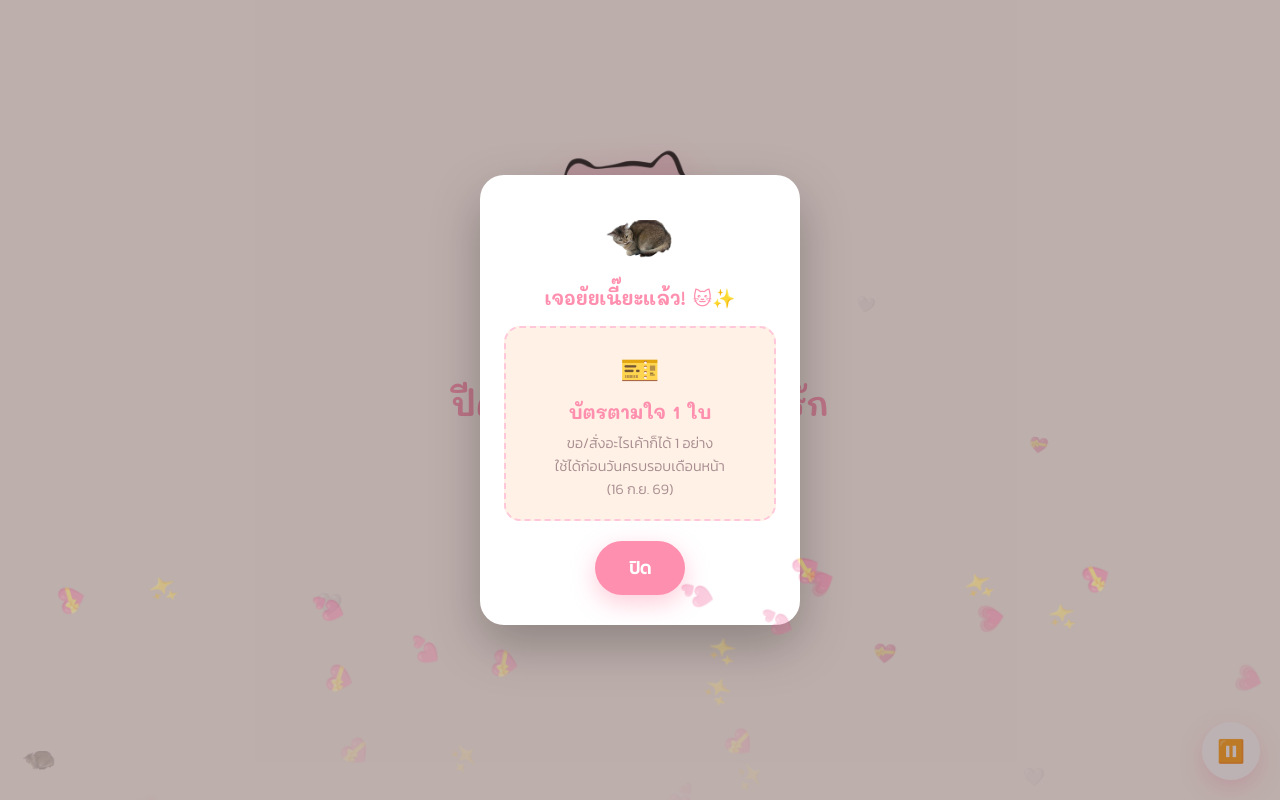
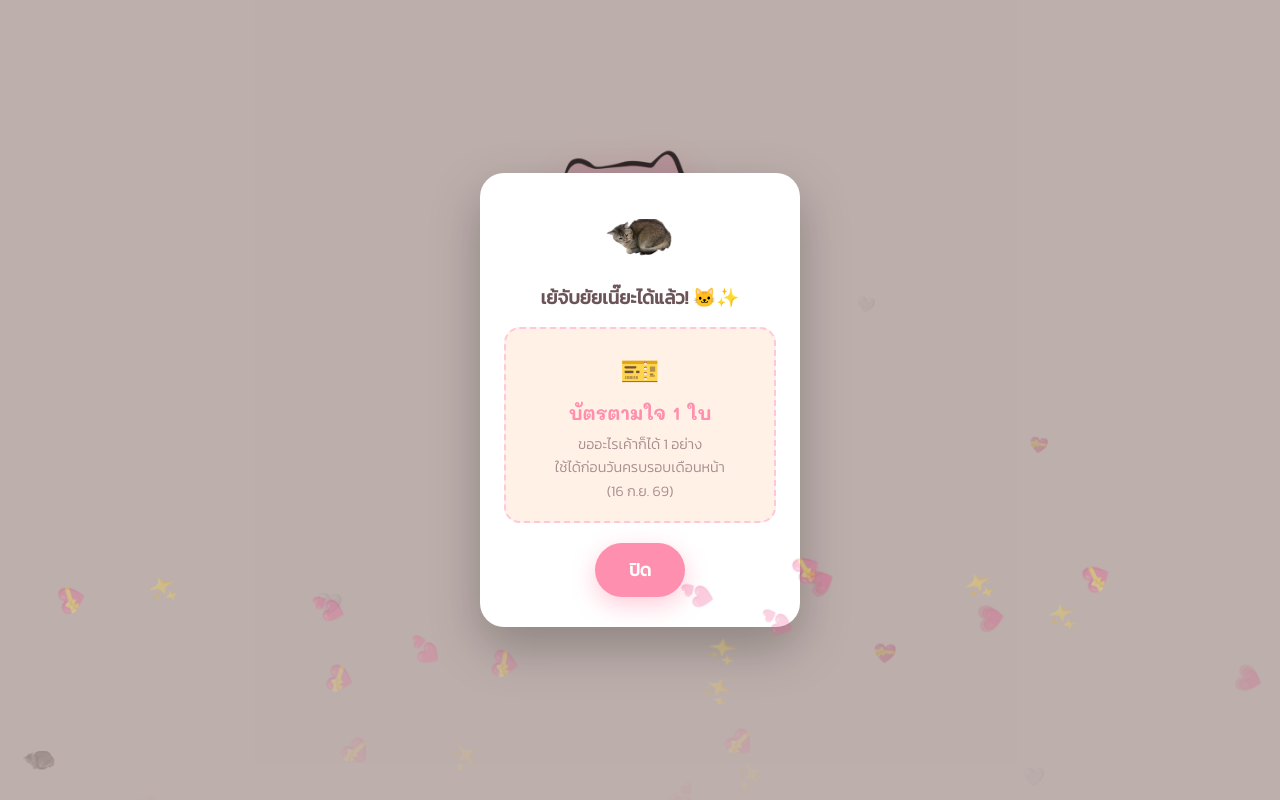
Before and after one commit to idontknow-family/jinny, a website: page index.html in a window 1280 px wide. Both pictures are taken after a click on the button "???". Drawn offline with Linux system fonts and the light colour scheme.

```diff
--- a/index.html
+++ b/index.html
@@ -27,12 +27,6 @@
       <div class="load-bar-fill"></div>
     </div>
   </div>
-
-  <!-- ปุ่มเปิด/ปิดเพลง มุมขวาล่าง -->
-  <button id="music-toggle" aria-label="เปิด/ปิดเพลง">🎵</button>
-  <audio id="bg-music" loop>
-    <source src="assets/pun.mp3" type="audio/mpeg">
-  </audio>
 
   <!-- ================= 1. หน้าต้อนรับ (ปีศาจหมู) ================= -->
   <section id="page-welcome" class="app-page active">
@@ -157,24 +151,8 @@
         <p class="polaroid-caption">ชอบรูปนี้ถ่ายกับลูกๆด้วยย</p>
       </div>
 
-      <div class="polaroid">
-        <div class="tape"></div><img src="assets/7.png" class="polaroid-img" alt="">
-        <p class="polaroid-caption">[แก้ตรงนี้] รูปที่ 7</p>
-      </div>
-
-      <div class="polaroid">
-        <div class="tape"></div><img src="assets/8.png" class="polaroid-img" alt="">
-        <p class="polaroid-caption">[แก้ตรงนี้] รูปที่ 8</p>
-      </div>
-
-      <div class="polaroid">
-        <div class="tape"></div><img src="assets/9.png" class="polaroid-img" alt="">
-        <p class="polaroid-caption">[แก้ตรงนี้] รูปที่ 9</p>
-      </div>
-    </div>
-
-    <br><br>
-    <button class="back-btn" onclick="goToPage('page-gallery', 'page-menu')">ย้อนกลับ</button>
+      <br><br>
+      <button class="back-btn" onclick="goToPage('page-gallery', 'page-menu')">ย้อนกลับ</button>
   </section>
 
 
@@ -241,11 +219,11 @@
   <div id="egg-modal" class="egg-modal hidden-page">
     <div class="egg-modal-card">
       <img src="assets/meow.png" alt="" class="egg-modal-cat">
-      <h3>เจอยัยเนี๊ยะแล้ว! 🐱✨</h3>
+      <h3>เย้จับยัยเนี๊ยะได้แล้ว! 🐱✨</h3>
       <div class="coupon">
         <div class="coupon-ticket">🎫</div>
         <p class="coupon-title">บัตรตามใจ 1 ใบ</p>
-        <p class="coupon-desc">ขอ/สั่งอะไรเค้าก็ได้ 1 อย่าง<br>ใช้ได้ก่อนวันครบรอบเดือนหน้า<br>(16 ก.ย. 69)</p>
+        <p class="coupon-desc">ขออะไรเค้าก็ได้ 1 อย่าง<br>ใช้ได้ก่อนวันครบรอบเดือนหน้า<br>(16 ก.ย. 69)</p>
       </div>
       <button class="main-btn" id="egg-modal-close" style="margin-top: 20px;">ปิด</button>
     </div>
--- a/script.js
+++ b/script.js
@@ -27,41 +27,6 @@
     setTimeout(() => el.remove(), duration * 1000);
 }
 setInterval(spawnBackgroundElement, 1200); // ช้าลง ไม่รกตา
-
-// ============================================================
-// 3) ปุ่มเปิด/ปิดเพลง (คลอเบาๆ พื้นหลัง)
-// ============================================================
-const musicBtn = document.getElementById('music-toggle');
-const music = document.getElementById('bg-music');
-let isPlaying = false;
-
-function playMusic() {
-    if (!isPlaying && music) {
-        music.volume = 0.12;
-        music.play().then(() => {
-            if (musicBtn) {
-                musicBtn.textContent = '⏸️';
-                musicBtn.classList.add('playing');
-            }
-            isPlaying = true;
-        }).catch(() => { /* เบราว์เซอร์บล็อก autoplay ไว้ก่อนก็ไม่เป็นไร */ });
-    }
-}
-
-if (musicBtn) {
-    musicBtn.addEventListener('click', (e) => {
-        e.stopPropagation();
-        if (!isPlaying) {
-            playMusic();
-        } else {
-            music.pause();
-            musicBtn.textContent = '🎵';
-            musicBtn.classList.remove('playing');
-            isPlaying = false;
-        }
-    });
-}
-document.body.addEventListener('click', playMusic, { once: true });
 
 // ============================================================
 // 4) ระบบเปลี่ยนหน้า (Navigation)
--- a/style.css
+++ b/style.css
@@ -136,39 +136,6 @@
   background: var(--pink-deep);
   border-radius: 999px;
   transition: width 0.3s ease;
-}
-
-/* ---------- ปุ่มเพลง ---------- */
-#music-toggle {
-  position: fixed;
-  bottom: 22px;
-  right: 22px;
-  z-index: 998;
-  width: 54px;
-  height: 54px;
-  border-radius: 50%;
-  border: none;
-  background: var(--white);
-  box-shadow: 0 8px 20px rgba(255, 143, 174, 0.35);
-  font-size: 1.3rem;
-  cursor: pointer;
-  display: flex;
-  align-items: center;
-  justify-content: center;
-  transition: transform 0.25s ease;
-}
-
-#music-toggle.playing {
-  animation: pulseSoft 1.6s ease-in-out infinite;
-}
-
-h1,
-h2,
-h3 {
-  font-family: var(--font-display);
-  color: var(--pink-deep);
-  font-weight: 700;
-  text-align: center;
 }
 
 /* ---------- ระบบเปลี่ยนหน้า APP PAGE ---------- */
```
